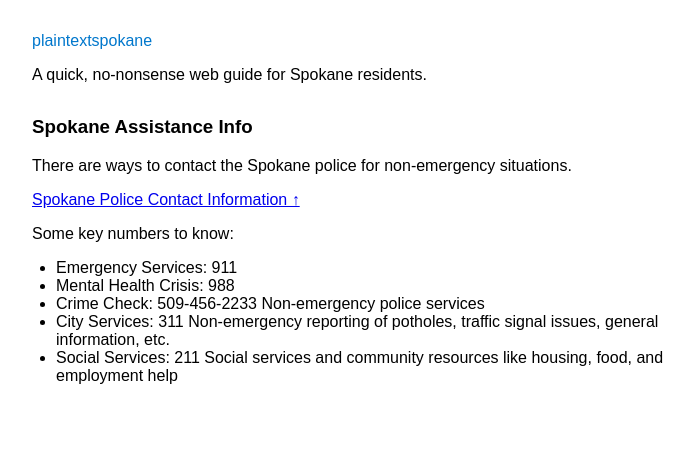
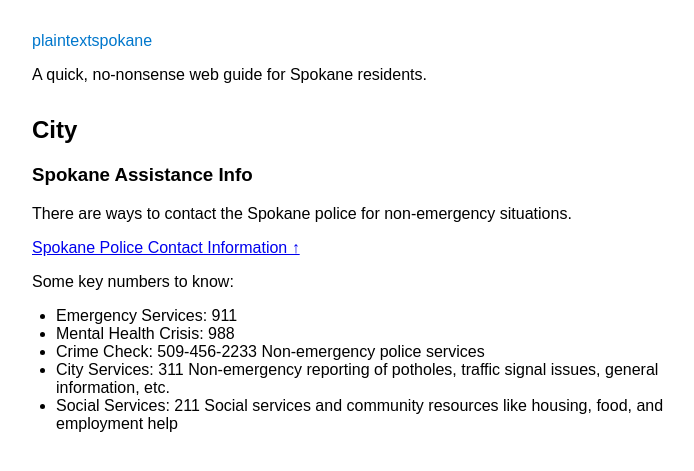
Before and after one commit to plaintextspokane/plaintextspokane.github.io, a Jekyll site: the page built from city/Spokane-assistance.md, in a window 1280 px wide. Shown: the top 471 px of the page, without its empty margins (258-952 px from the left). Built offline with Jekyll 4.4.1, drawn with Linux system fonts in a browser that asks for light colours; our own code applies the rules of GitHub Pages for plain Markdown files.

Commit message:
Update Spokane-assistance.md

```diff
--- a/city/Spokane-assistance.md
+++ b/city/Spokane-assistance.md
@@ -2,6 +2,8 @@
 layout: default
 Title: Spokane Assistance Info
 ---
+
+## {{ page.dir | split: '/' | last | capitalize }}
 
 ### Spokane Assistance Info
 
```
